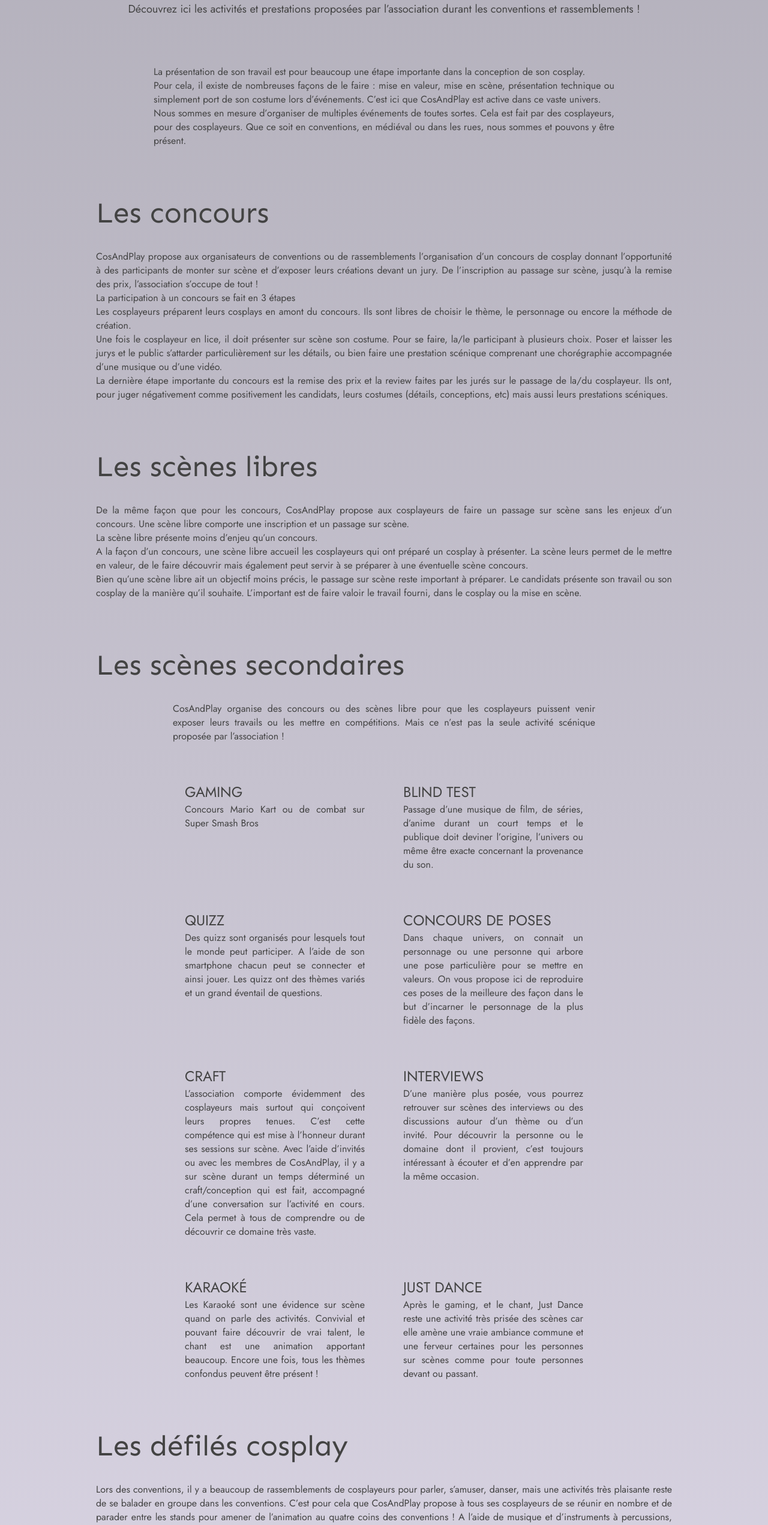
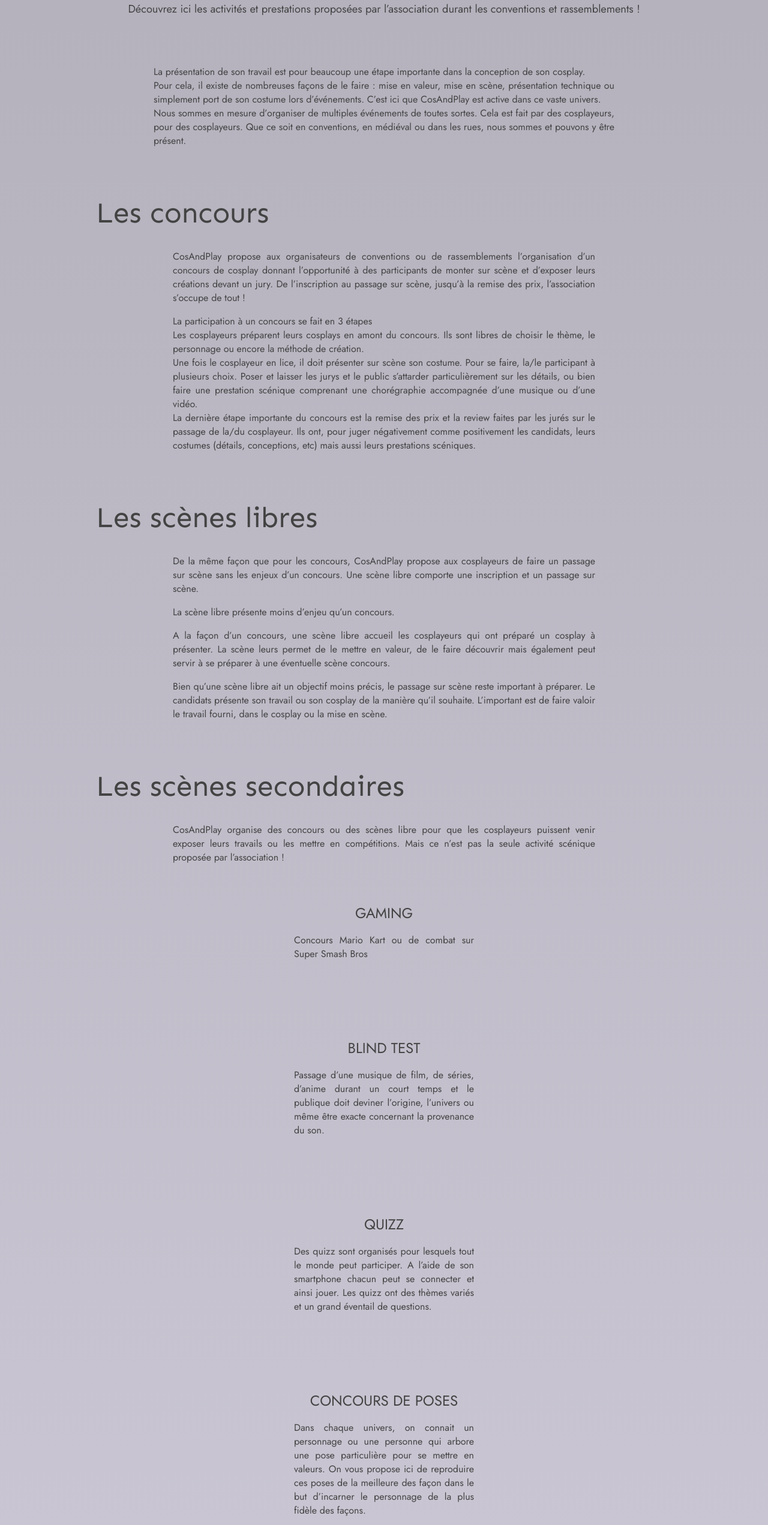
Before and after one commit to Neoitan/cosandplay, a React (Vite) app: page /activities in a window 1280 px wide. Shown: the part 234-2777 px from the top of the page at 60% size. Built offline with nearby package versions, Linux system fonts and the light colour scheme.

Commit message:
re-orga css

```diff
--- a/src/pages/activities/Activities.scss
+++ b/src/pages/activities/Activities.scss
@@ -41,8 +41,8 @@
   &_pres {
     text-align: justify;
 
-    margin-left: 15em;
-    margin-right: 15em;
+    margin-left: 8em;
+    margin-right: 8em;
   }
 
   &_concours {
@@ -53,6 +53,14 @@
       font-weight: 400;
       font-size: 3em;
     }
+
+    &_contents {
+      display: flex;
+      flex-direction: column;
+      gap: 1em;
+      margin-left: 8em;
+      margin-right: 8em;
+    }
   }
 
   &_freeStages {
@@ -62,6 +70,13 @@
       font-style: normal;
       font-weight: 400;
       font-size: 3em;
+    }
+    &_contents {
+      display: flex;
+      flex-direction: column;
+      gap: 1em;
+      margin-left: 8em;
+      margin-right: 8em;
     }
   }
 
@@ -87,7 +102,7 @@
       display: flex;
       flex-wrap: wrap;
 
-      gap: 4em;
+      gap: 8em;
 
       & * {
         width: 300px;
@@ -102,6 +117,14 @@
       .karaokes_title,
       .justdance_title {
         font-size: 1.5em;
+        text-align: center;
+      }
+
+      & > div {
+        display: flex;
+        flex-direction: column;
+
+        gap: 1em;
       }
     }
   }
@@ -114,6 +137,14 @@
       font-weight: 400;
       font-size: 3em;
     }
+
+    &_contents {
+      display: flex;
+      flex-direction: column;
+      gap: 1em;
+      margin-left: 8em;
+      margin-right: 8em;
+    }
   }
 
   &_parade {
@@ -123,6 +154,14 @@
       font-style: normal;
       font-weight: 400;
       font-size: 3em;
+    }
+
+    &_contents {
+      display: flex;
+      flex-direction: column;
+      gap: 1em;
+      margin-left: 8em;
+      margin-right: 8em;
     }
   }
 }
--- a/src/pages/activities/Activities.tsx
+++ b/src/pages/activities/Activities.tsx
@@ -35,7 +35,7 @@ const Activities = () => {
 
         <div className="activities_concours">
           <div className="activities_concours_title">Les concours</div>
-          <div>
+          <div className="activities_concours_contents">
             <div>
               CosAndPlay propose aux organisateurs de conventions ou de
               rassemblements l’organisation d’un concours de cosplay donnant
@@ -71,7 +71,7 @@ const Activities = () => {
         </div>
         <div className="activities_freeStages">
           <div className="activities_freeStages_title">Les scènes libres</div>
-          <div>
+          <div className="activities_freeStages_contents">
             <div>
               De la même façon que pour les concours, CosAndPlay propose aux
               cosplayeurs de faire un passage sur scène sans les enjeux d’un
@@ -192,7 +192,7 @@ const Activities = () => {
         </div>
         <div className="activities_procession">
           <div className="activities_procession_title">Les défilés cosplay</div>
-          <div>
+          <div className="activities_procession_contents">
             Lors des conventions, il y a beaucoup de rassemblements de
             cosplayeurs pour parler, s’amuser, danser, mais une activités très
             plaisante reste de se balader en groupe dans les conventions. C’est
@@ -206,7 +206,7 @@ const Activities = () => {
           <div className="activities_parade_title">
             Les parades & rassemblements
           </div>
-          <div>
+          <div className="activities_parade_contents">
             L’organisation de parades ainsi que de rassemblements est également
             une activité que CosAndPlay propose. Les déambulations permettent
             aux participants de se rencontrer, d’exposer leurs travail, mais
--- a/src/pages/homepage/Homepage.tsx
+++ b/src/pages/homepage/Homepage.tsx
@@ -58,44 +58,6 @@ const Homepage = () => {
           <img src={picture_homepage} alt="" />
         </div>
       </div>
-      <div className="homepage">
-        <div className="homepage_content">
-          <div>
-            <div className="homepage_content_subtitle">BIENVENUE CHEZ</div>
-            <div className="homepage_content_title">COS AND PLAY</div>
-          </div>
-          <div className="homepage_content_links">
-            <div className="homepage_content_links_internals">
-              <button>
-                <img src={member} alt="" /> Découvrir nos membres
-              </button>
-              <button>
-                <img src={swords} alt="" /> Nos conventions
-              </button>
-            </div>
-            <div className="homepage_content_links_sn">
-              <img
-                className="homepage_content_links_sn grow"
-                src={facebook}
-                alt=""
-              />
-              <img
-                className="homepage_content_links_sn grow"
-                src={instagram}
-                alt=""
-              />
-              <img
-                className="homepage_content_links_sn grow"
-                src={twitter}
-                alt=""
-              />
-            </div>
-          </div>
-        </div>
-        <div className="homepage_picture">
-          <img src={picture_homepage} alt="" />
-        </div>
-      </div>
     </div>
   );
 };
```
